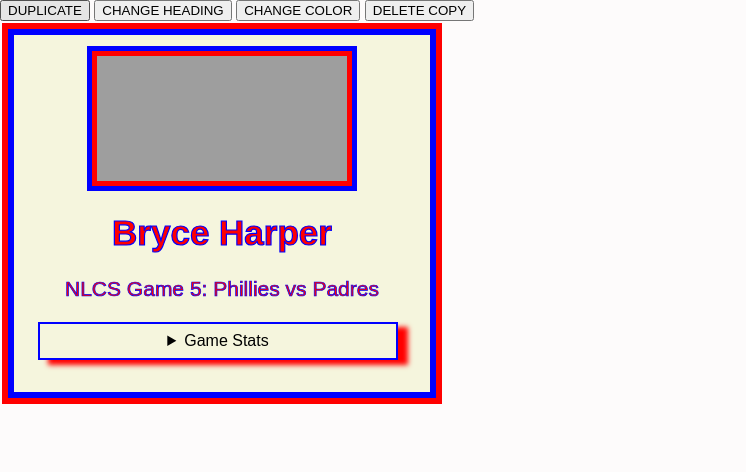
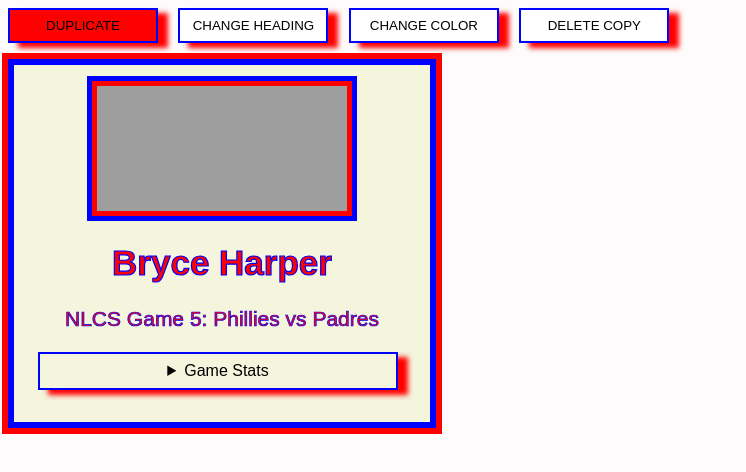
Before and after one commit to lloyd64/team-card, a website with bundled scripts: page index.html in a window 1280 px wide. In both pictures the pointer is over the button "DUPLICATE". Shown: the whole page, without its empty margins (0-746 px from the left). Built offline with nearby package versions, Linux system fonts and the light colour scheme.

Commit message:
button swag

```diff
--- a/index.html
+++ b/index.html
@@ -15,6 +15,30 @@
       font-family: sans-serif;
       background-color: #fdfbfb;
     }
+    .buttons button{
+  margin: 8px;
+  border: 2px solid blue;
+  padding: 8px;
+  width: 150px;
+  box-shadow: 10px 5px 5px red;
+  background-color: white;
+}
+.duplicate:hover{
+  background-color: red;
+}
+
+.change:hover{
+  background-color: red;
+}
+
+
+.bg-color:hover{
+  background-color: red;
+}
+
+.delete:hover{
+  background-color: red;
+}
 
   </style>
   <title>team-card</title>
--- a/src/team-card.js
+++ b/src/team-card.js
@@ -50,6 +50,7 @@
 
 
 .card{
+  display: inline-block;
   margin: 8px;
   border: 6px solid blue;
   outline: 6px solid red;
```
